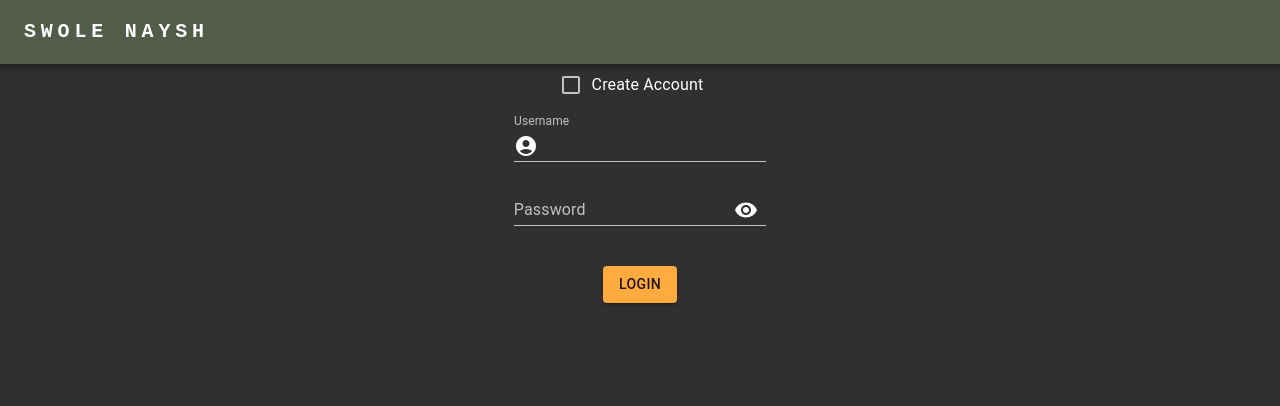
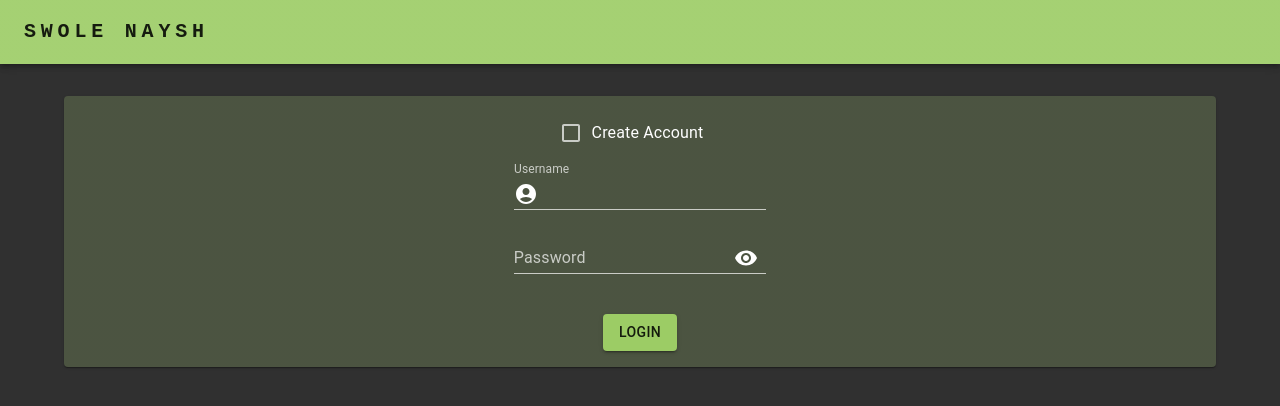
Before and after one commit to KyleBrooks242/workout-app, a React (Create React App) app in the folder workout-app/: page /dashboard in a window 1280 px wide. Shown: the top 406 px of the page. Built offline with nearby package versions, Linux system fonts and the light colour scheme.

Commit message:
Commit while things are still mostly right

```diff
--- a/workout-app/src/components/ExerciseComponent.tsx
+++ b/workout-app/src/components/ExerciseComponent.tsx
@@ -1,5 +1,5 @@
 import React from 'react';
-import {Box, Divider, Grid, OutlinedInput} from "@mui/material";
+import {Box, Card, Divider, Grid, OutlinedInput, Paper} from "@mui/material";
 import {Exercise} from "../pages/NewWorkoutPage";
 
 const SET_MAP : any = {
@@ -57,11 +57,12 @@ export const ExerciseComponent = (props: Props) => {
 
     return (
         <Box>
-            <Grid className={`exercise-grid`}>
-                <h2 className={'exercise-title'}>{ exercise.name }</h2>
-                { renderSets(exercise.sets) }
-            </Grid>
-            <Divider variant="middle" />
+            <Paper>
+                <Card className={`exercise-grid`}>
+                    <h2 className={'exercise-title'}>{ exercise.name }</h2>
+                    { renderSets(exercise.sets) }
+                </Card>
+            </Paper>
         </Box>
     )
 }
--- a/workout-app/src/components/LoginComponent.tsx
+++ b/workout-app/src/components/LoginComponent.tsx
@@ -8,7 +8,7 @@ import {
     FormControlLabel,
     IconButton,
     InputAdornment,
-    InputLabel
+    InputLabel, Paper, Container
 } from "@mui/material";
 import {
     AccountCircle,
@@ -149,6 +149,7 @@ export const LoginComponent = (props: Props) => {
     }
 
     return (
+            <Container>
                 <Box >
                     {
                         showAlert &&
@@ -160,8 +161,10 @@ export const LoginComponent = (props: Props) => {
                         />
 
                     }
-            <div className={'content-wrapper'}>
+                </Box>
 
+                <Paper>
+                    <Box className={'content-wrapper dashboard'}>
 
                         <FormControlLabel control={<Checkbox />} label="Create Account" onChange={handleClickCreateAccountCheckbox} />
 
@@ -184,7 +187,7 @@ export const LoginComponent = (props: Props) => {
                         {
                             values.createAccount &&
 
-                    <div className={'content-wrapper'}>
+                            <div>
 
                                 <FormControl sx={{ m: 1, width: '25ch' }} variant="standard">
                                     <InputLabel htmlFor="firstName">
@@ -255,8 +258,8 @@ export const LoginComponent = (props: Props) => {
                             onClick={() => handleLoginOrCreateAccountClicked()}
                         >{values.createAccount ? 'Create' : 'Login'}
                         </Button>
-
-            </div>
                     </Box>
+                </Paper>
+            </Container>
     )
 }
--- a/workout-app/src/components/MenuComponent.tsx
+++ b/workout-app/src/components/MenuComponent.tsx
@@ -34,7 +34,10 @@ export const MenuComponent = (props: Props) => {
         //     }
         // </header>
 
-        <AppBar position="static">
+        <AppBar
+            position={'static'}
+            enableColorOnDark={true}
+        >
             <Container maxWidth="xl">
                 <Toolbar disableGutters>
                     <AdbIcon sx={{ display: { xs: 'none', md: 'flex' }, mr: 1 }} />
--- a/workout-app/src/pages/DashboardPage.tsx
+++ b/workout-app/src/pages/DashboardPage.tsx
@@ -1,6 +1,8 @@
 import React from 'react';
-import {Box, Button, Container} from "@mui/material";
+import {Box, Card, CardContent, CardHeader, CardMedia, Container, Paper} from "@mui/material";
 import Grid2 from "@mui/material/Unstable_Grid2";
+import FitnessCenterIcon from '@mui/icons-material/FitnessCenter';
+import HistoryIcon from '@mui/icons-material/History';
 import { useNavigate } from 'react-router-dom';
 
 export const DashboardPage = () => {
@@ -13,30 +15,49 @@ export const DashboardPage = () => {
 
     return (
         <Container>
-            <Box className={'dashboard-wrapper'}>
-                <Grid2>
-                    <Grid2>
-                        <Button
-                            className={'dashboard-button primary-outline-button'}
-                            variant='outlined'
-                            size='large'
-                            onClick={() => goToPage('/new-workout')}
-                        >New Workout
-                        </Button>
+            <Paper>
+                <Box className={'content-wrapper dashboard'}>
+                    <Card
+                        variant={'outlined'}
+                        onClick={() => goToPage('/new-workout')}
+                        className={'dashboard-card'}
+                    >
+                        <CardHeader
+                            title={'New'}
+                        />
+                        <CardContent>
+                            <FitnessCenterIcon fontSize={'large'}/>
+                        </CardContent>
+                    </Card>
 
-                    </Grid2>
-                    {/* TODO Add button and/or dropdown for an existing workout template*/}
-                    <Grid2>
-                        <Button
-                            className={'dashboard-button primary-outline-button'}
-                            variant={'outlined'}
-                            size={'large'}
-                            onClick={() => goToPage('/workout-history')}
-                        >History
-                        </Button>
-                    </Grid2>
-                </Grid2>
-            </Box>
+                    <Card
+                        variant={'outlined'}
+                        onClick={() => goToPage('/workout-history')}
+                        className={'dashboard-card'}
+                    >
+                        <CardHeader
+                            title={'History'}
+                        />
+
+                        <CardContent>
+                            <HistoryIcon fontSize={'large'}/>
+                        </CardContent>
+                    </Card>
+                    {/*<Button*/}
+                    {/*    className={'dashboard-button'}*/}
+                    {/*    // variant='outlined'*/}
+                    {/*    onClick={() => goToPage('/new-workout')}*/}
+                    {/*>New Workout*/}
+                    {/*</Button>*/}
+                    {/*/!* TODO Add something to allow for an existing workout template*!/*/}
+                    {/*<Button*/}
+                    {/*    className={'dashboard-button'}*/}
+                    {/*    // variant={'outlined'}*/}
+                    {/*    onClick={() => goToPage('/workout-history')}*/}
+                    {/*>History*/}
+                    {/*</Button>*/}
+                </Box>
+            </Paper>
         </Container>
 )
 }
--- a/workout-app/src/styling/App.scss
+++ b/workout-app/src/styling/App.scss
@@ -9,11 +9,13 @@
 .App {
   text-align: center;
   background-color: #303030;
-  height: 100vh;
+  overflow: auto;
+  background-size: cover;
+  min-height: 100vh;
 }
 
 .menu-container {
-  display: flex !important;
+  display: flex;
   justify-content: center;
   margin-top: 1rem;
 }
@@ -56,21 +58,38 @@
 
 .content-wrapper {
   display: flex;
+  margin-top: 2rem;
+  margin-left: .5rem;
+  margin-right: .5rem;
+  padding: 1rem;
+
+}
+
+.dashboard {
   flex-direction: column;
   align-items: center;
 }
 
-.dashboard-wrapper {
-  position: absolute;
-  top: 50%;
-  left: 50%;
-  transform: translate(-50%, -50%);
+.new-workout-page {
+  flex-direction: column;
 
-  .dashboard-button {
-    margin-top: 2rem !important;
-    width: 10rem;
-    height: 7rem;
+  .workout-title {
+    width: 8rem;
+
+    margin-right: 4rem;
   }
+}
+
+.dashboard-card {
+  display: flex;
+  flex-direction: column;
+  align-items: center;
+  width: 8rem;
+  height: 4rem;
+  border-radius: 2rem !important;
+  margin-top: 1rem;
+  margin-bottom: 1rem;
+
 }
 
 .signout-button {
@@ -103,9 +122,6 @@
     }
   }
 
-  .workout-name {
-    margin-right: 1rem;
-  }
 }
 
 .exercise-dropdown {
@@ -122,14 +138,6 @@
 .workout-history-date {
   text-align: end;
   padding-right: .5rem;
-}
-
-.primary-button {
-  //background-color: $primary !important;
-}
-
-.primary-outline-button {
-  //border-color: $primary !important;
 }
 
 .table-header-row {
--- a/workout-app/src/styling/theme.ts
+++ b/workout-app/src/styling/theme.ts
@@ -1,20 +1,29 @@
 import {createTheme, ThemeOptions} from '@mui/material/styles'
+
+// const primaryMain = '#FFAB40';
+const primaryMain= '#9CCC65';
+const secondaryMain = '#9CCC65';
+
+const backgroundPaper = '#424B37';
+const backgroundDefault = '#303030';
+
+const textPrimary = '#FEFEFE';
 
 const darkThemeOptions: ThemeOptions = {
     palette: {
         mode: 'dark',
         primary: {
-            main: '#ffab40',
+            main: primaryMain,
         },
         secondary: {
-            main: '#9ccc65',
+            main: secondaryMain,
         },
         background: {
-            paper: '#424b37',
-            default: '#303030',
+            paper: backgroundPaper,
+            default: backgroundDefault,
         },
         text: {
-            primary: '#fefefe',
+            primary: textPrimary,
         },
     },
     //Use the following pattern to manually override components that do not conform to the theme
@@ -22,10 +31,11 @@ const darkThemeOptions: ThemeOptions = {
         MuiFormControlLabel : {
             styleOverrides: {
                 label: {
-                    color: '#fefefe',
+                    color: textPrimary,
                 },
             }
-        }
+        },
+
     }
 
 };
--- a/workout-app/src/utils/requests.tsx
+++ b/workout-app/src/utils/requests.tsx
@@ -30,7 +30,6 @@ export const saveWorkoutRequest = async (exerciseList:Array<Exercise>, workoutNa
 }
 
 export const fetchCategoriesRequest = async (token) => {
-    console.log('Fetching workout categories...')
     let list: Array<string> = [];
     await axios.get(
         `/workout-category`,
@@ -39,7 +38,6 @@ export const fetchCategoriesRequest = async (token) => {
         }
     )
         .then((resp : any) => {
-            console.log(resp);
             list.push('None');
             resp.data.docs.map((doc : any) => { list.push(doc.category) });
             list.push('+ Add');
@@ -52,7 +50,6 @@ export const fetchCategoriesRequest = async (token) => {
 }
 
 export const fetchExercisesRequest = async (token) => {
-    console.log("Fetching exercise options...");
     let list: Array<string> = []
     await axios.get(
         `/exercise-option`,
```
Also changed, not shown: workout-app/src/pages/NewWorkoutPage.tsx (+33 -16 lines). Lines whose indentation alone changed are shown as unchanged.
